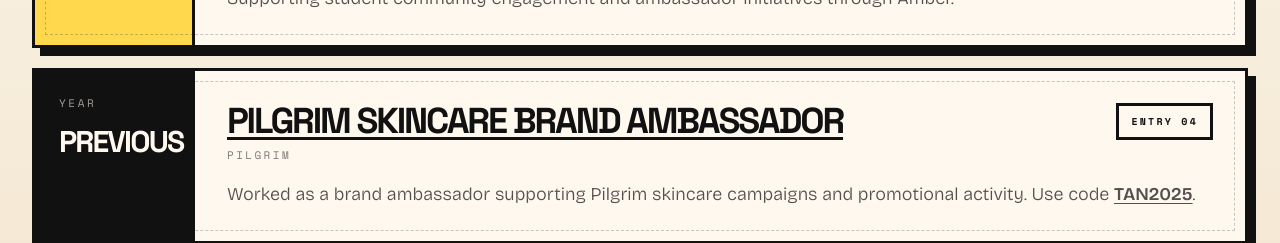
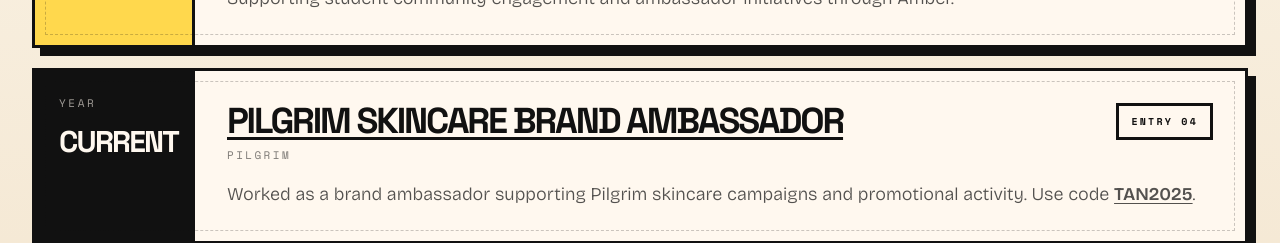
Before and after one commit to createwithtanishq/Portfolio, a React (Vite) app: page / in a window 1280 px wide. Shown: the part 3260-3503 px from the top of the page. Built offline with nearby package versions, Linux system fonts and the light colour scheme.

Commit message:
Update role year to "Current" for Pilgrim Skincare Brand Ambassador

```diff
--- a/src/data/portfolioData.js
+++ b/src/data/portfolioData.js
@@ -612,7 +612,7 @@
       id: 4,
       role: "Pilgrim Skincare Brand Ambassador",
       company: "Pilgrim",
-      year: "Previous",
+      year: "Current",
       roleUrl: "https://discoverpilgrim.com/discount/TAN2025?ref=tanishqaryan10847",
       description: "Worked as a brand ambassador supporting Pilgrim skincare campaigns and promotional activity. Use code TAN2025.",
       descriptionHtml: "Worked as a brand ambassador supporting Pilgrim skincare campaigns and promotional activity. Use code <a href=\"https://discoverpilgrim.com/discount/TAN2025?ref=tanishqaryan10847\" target=\"_blank\" rel=\"noopener noreferrer\">TAN2025</a>."
```
